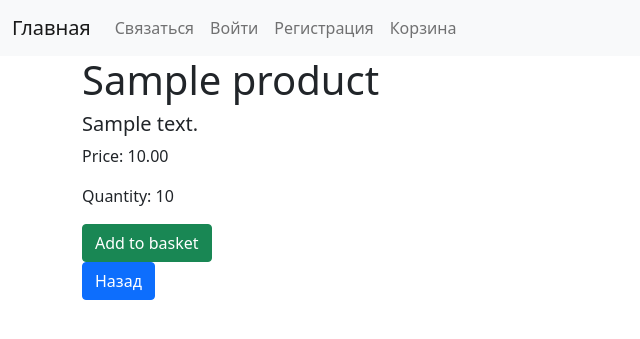
After one commit to AlexandReznik/deploy_shop, a Django app: page /mainapp/1/detail/ in a window 1280 px wide. The commit adds this page. Shown: the top 339 px of the page, without its empty margins (0-640 px from the left). Run offline with Django 4.2, Linux system fonts and the light colour scheme; tables that the repository leaves empty hold one stand-in row (values such as "Sample post").

Commit message:
Made basket

```diff
--- a/authapp/models.py
+++ b/authapp/models.py
@@ -21,7 +21,7 @@ class CustomUser(AbstractBaseUser, PermissionsMixin):
             "unique": _("A user with that username already exists."),
         },
     )
-    first_name = models.CharField(_("first name"), max_length=150, blank=True)
+    first_name = models.CharField(_("first name"), max_length=200, blank=True)
     last_name = models.CharField(_("last name"), max_length=150, blank=True)
     age = models.PositiveIntegerField(blank=True, null=True)
     email = models.CharField(
--- a/authapp/templates/authapp/includes/nav.html
+++ b/authapp/templates/authapp/includes/nav.html
@@ -9,10 +9,11 @@
     <div class="collapse navbar-collapse" id="navbarNavAltMarkup">
     <div class="navbar-nav">
         <a href="{% url 'mainapp:contacts' %}" class="nav-link">Связаться</a>
+
         {% if user.is_authenticated %}<a href="{% url 'authapp:logout' %}" class="nav-link">Выйти</a> <a href="{% url 'authapp:profile' %}" class="nav-link">Профиль</a>{% else %}<a href="{% url 'authapp:login' %}" class="nav-link">Войти</a></li>{% endif %}
         {% if user.is_anonymous %}<a href="{% url 'authapp:register' %}" class="nav-link">Регистрация</a>{% endif %}
         {% if user.is_superuser %}<a href="{% url 'admin:index' %}" class="nav-link">Административный раздел</a>{% endif %}
-
+        <a href="{% url 'mainapp:basket' %}" class="nav-link">Корзина</a>
     </div>
     </div>
     </div>
--- a/mainapp/admin.py
+++ b/mainapp/admin.py
@@ -2,7 +2,9 @@ from django.contrib import admin
 from mainapp import models
 
 
-@admin.register(models.Goods)
+@admin.register(models.Product)
+@admin.register(models.BasketItem)
 class CustomUserAdmin(admin.ModelAdmin):
     # list_display = ["id", "username", "email", "is_active", "date_joined"]
-    ordering = ["-created_at"]
+    # ordering = ["-created_at"]
+    pass
--- a/mainapp/forms.py
+++ b/mainapp/forms.py
@@ -5,3 +5,7 @@ class ContactForm(forms.Form):
     first_name = forms.CharField(max_length=50)
     email_address = forms.EmailField(max_length=150)
     message = forms.CharField(widget=forms.Textarea, max_length=2000)
+
+
+class BasketForm(forms.Form):
+    quantity = forms.IntegerField(min_value=1)
--- a/mainapp/models.py
+++ b/mainapp/models.py
@@ -1,4 +1,7 @@
 from django.db import models
+from authapp.models import CustomUser
+from django.contrib.auth import get_user_model
+from django.utils.translation import gettext_lazy as _
 
 
 class GoodsManager(models.Manager):
@@ -6,13 +9,13 @@ class GoodsManager(models.Manager):
         return super().get_queryset().filter(deleted=False)
 
 
-class Goods(models.Model):
+class Product(models.Model):
     objects = GoodsManager()
-    title = models.CharField(max_length=256, verbose_name='Заголовок')
+    title = models.CharField(max_length=300, verbose_name='Заголовок')
     description = models.TextField(verbose_name='Описание')
     cost = models.DecimalField(
         max_digits=8, decimal_places=2, verbose_name='Стоимость', default=0)
-
+    quantity = models.IntegerField(default=1, verbose_name='Количество')
     created_at = models.DateTimeField(
         auto_now_add=True, verbose_name='Создано')
     updated_at = models.DateTimeField(auto_now=True, verbose_name='Обновлено')
@@ -28,3 +31,9 @@ class Goods(models.Model):
     def delete(self, *args, **kwargs):
         self.deleted = True
         self.save()
+
+
+class BasketItem(models.Model):
+    # user = models.ForeignKey(CustomUser, on_delete=models.CASCADE)
+    product = models.ForeignKey(Product, on_delete=models.CASCADE)
+    quantity = models.IntegerField(default=1, max_length=6)
--- a/mainapp/templates/mainapp/includes/nav.html
+++ b/mainapp/templates/mainapp/includes/nav.html
@@ -11,10 +11,11 @@
         <div class="collapse navbar-collapse" id="navbarNavAltMarkup">
         <div class="navbar-nav">
             <a href="{% url 'mainapp:contacts' %}" class="nav-link">Связаться</a>
+
             {% if user.is_authenticated %}<a href="{% url 'authapp:logout' %}" class="nav-link">Выйти</a> <a href="{% url 'authapp:profile' %}" class="nav-link">Профиль</a>{% else %}<a href="{% url 'authapp:login' %}" class="nav-link">Войти</a></li>{% endif %}
             {% if user.is_anonymous %}<a href="{% url 'authapp:register' %}" class="nav-link">Регистрация</a>{% endif %}
             {% if user.is_superuser %}<a href="{% url 'admin:index' %}" class="nav-link">Административный раздел</a>{% endif %}
-
+            <a href="{% url 'mainapp:basket' %}" class="nav-link">Корзина</a>
         </div>
         </div>
         </div>
--- a/mainapp/templates/mainapp/index.html
+++ b/mainapp/templates/mainapp/index.html
@@ -17,6 +17,7 @@
                         <h5 class="card-title">{{ item.title }}</h5>
                         <p class="card-text">{{ item.cost }}</p>
                     </div>
+                    <a href="{% url 'mainapp:product_detail' pk=item.pk %}" class="btn btn-primary my-3">Смотреть</a>
                 </div>
             </div>
         {% endfor %}
--- /dev/null
+++ b/mainapp/templates/mainapp/product_detail.html
@@ -0,0 +1,13 @@
+{% extends 'mainapp/base.html' %}
+
+{% block content %}
+  <h1>{{ object.title }}</h1>
+  <h5>{{object.description}}</h5>
+  <p>Price: {{ object.cost }}</p>
+  <p>Quantity: {{ object.quantity }}</p>
+  <form method="post" action="{% url 'mainapp:add_to_basket' product_id=product.id %}">
+    {% csrf_token %}
+    <button type="submit" class="btn btn-success">Add to basket</button>
+  </form>
+  <a href="{% url 'mainapp:mainapp' %}" class="btn btn-primary">Назад</a>
+{% endblock %}
--- a/mainapp/urls.py
+++ b/mainapp/urls.py
@@ -5,6 +5,12 @@ from mainapp.apps import MainappConfig
 app_name = MainappConfig.name
 
 urlpatterns = [
-    path('', views.MainPageView.as_view(), name="mainapp"),
+    path('', views.MainPageView.as_view(), name='mainapp'),
     path('contacts/', views.contact_view, name='contacts'),
+    path('<int:pk>/detail/', views.ProductDetail.as_view(), name='product_detail'),
+    path('add_to_basket/<int:product_id>/',
+         views.add_to_basket, name='add_to_basket'),
+    path('remove_from_basket/<int:basket_item_id>/',
+         views.remove_from_basket, name='remove_from_basket'),
+    path('basket/', views.basket, name='basket'),
 ]
--- a/mainapp/views.py
+++ b/mainapp/views.py
@@ -1,28 +1,42 @@
 from django.shortcuts import render
-from django.views.generic import TemplateView, ListView
 from mainapp import models as mainapp_models
 from .forms import ContactForm
-from django.views.generic import TemplateView
+from django.views.generic import TemplateView, DetailView
 from django.shortcuts import render, redirect
 from .forms import ContactForm
 from django.core.mail import send_mail, BadHeaderError
 from django.http import HttpResponse, HttpResponseRedirect
 from django.utils.translation import gettext_lazy as _
 from django.contrib import messages
-from mainapp import forms as mainapp_forms
+from mainapp import forms
 from config.settings import RECIPIENTS_EMAIL
 from django.urls import reverse_lazy
-# Create your views here.
+from django.urls import reverse
+from django.contrib import messages
+from django.forms import modelform_factory
+from .models import Product, BasketItem
+from .forms import BasketForm
+
+
+def basket(request):
+    basket_items = BasketItem.objects.all()
+    context = {'basket_items': basket_items}
+    return render(request, 'mainapp/basket.html', context)
 
 
 class MainPageView(TemplateView):
     template_name = "mainapp/index.html"
-    paginate_by = 5
+    paginate_by = 15
 
     def get_context_data(self, **kwargs):
         context = super(MainPageView, self).get_context_data(**kwargs)
-        context["objects"] = mainapp_models.Goods.objects.all()
+        context["objects"] = Product.objects.all()
         return context
+
+
+class ProductDetail(DetailView):
+    template_name = 'mainapp/product_detail.html'
+    model = Product
 
 
 def contact_view(request):
@@ -47,10 +61,24 @@ def contact_view(request):
     else:
         return HttpResponse('Incorrect request')
     return render(request, "mainapp/contact.html", {'form': form})
-# class GoodsListView(ListView):
-#     template_name = "mainapp/index.html"
 
-    # def get_context_data(self, **kwargs):
-    #     context = super(GoodsListView, self).get_context_data(**kwargs)
-    #     context["objects"] = mainapp_models.Goods.objects.all()
-    #     return context
+
+def add_to_basket(request, product_id):
+    product = Product.objects.get(id=product_id)
+    basket_item, created = BasketItem.objects.get_or_create(
+        # user=request.user,
+        product=product
+    )
+    if not created:
+        basket_item.quantity += 1
+        basket_item.save()
+        messages.success(
+            request, 'Product has been added to your basket!')
+    return redirect('/')
+
+
+def remove_from_basket(request, basket_item_id):
+    basket_item = BasketItem.objects.get(id=basket_item_id)
+    basket_item.delete()
+    messages.success(request, 'Product has been removed from your basket!')
+    return redirect('/')
```
Also changed, not shown: mainapp/templates/mainapp/basket.html (added, +48 -0 lines), authapp/migrations/0002_alter_customuser_first_name.py (added), mainapp/migrations/0002_goods_quantity_basketitem.py (added), mainapp/migrations/0003_rename_goods_product.py (added), mainapp/migrations/0004_alter_basketitem_quantity_alter_product_quantity_and_more.py (added), new_db.sqlite3 (added).
